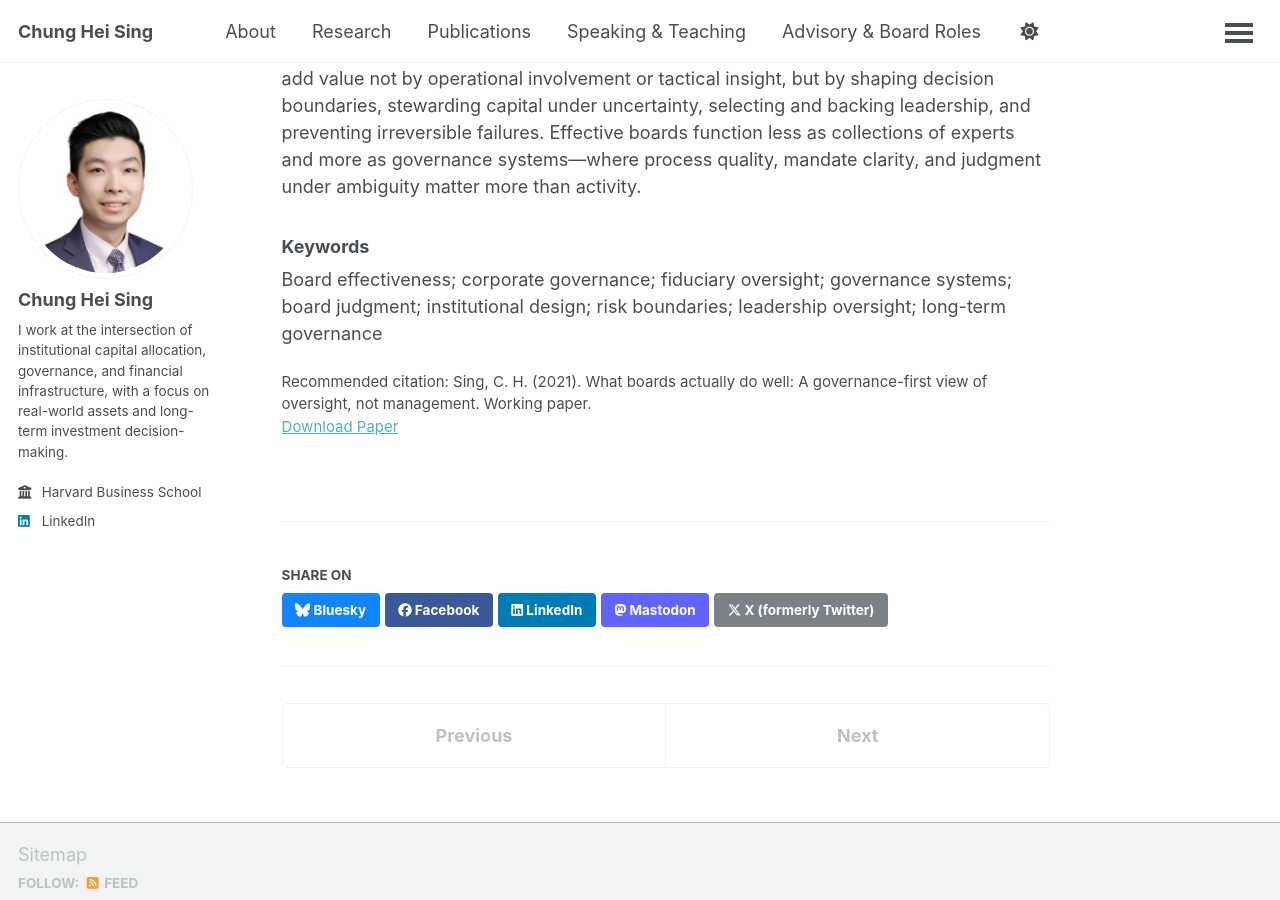
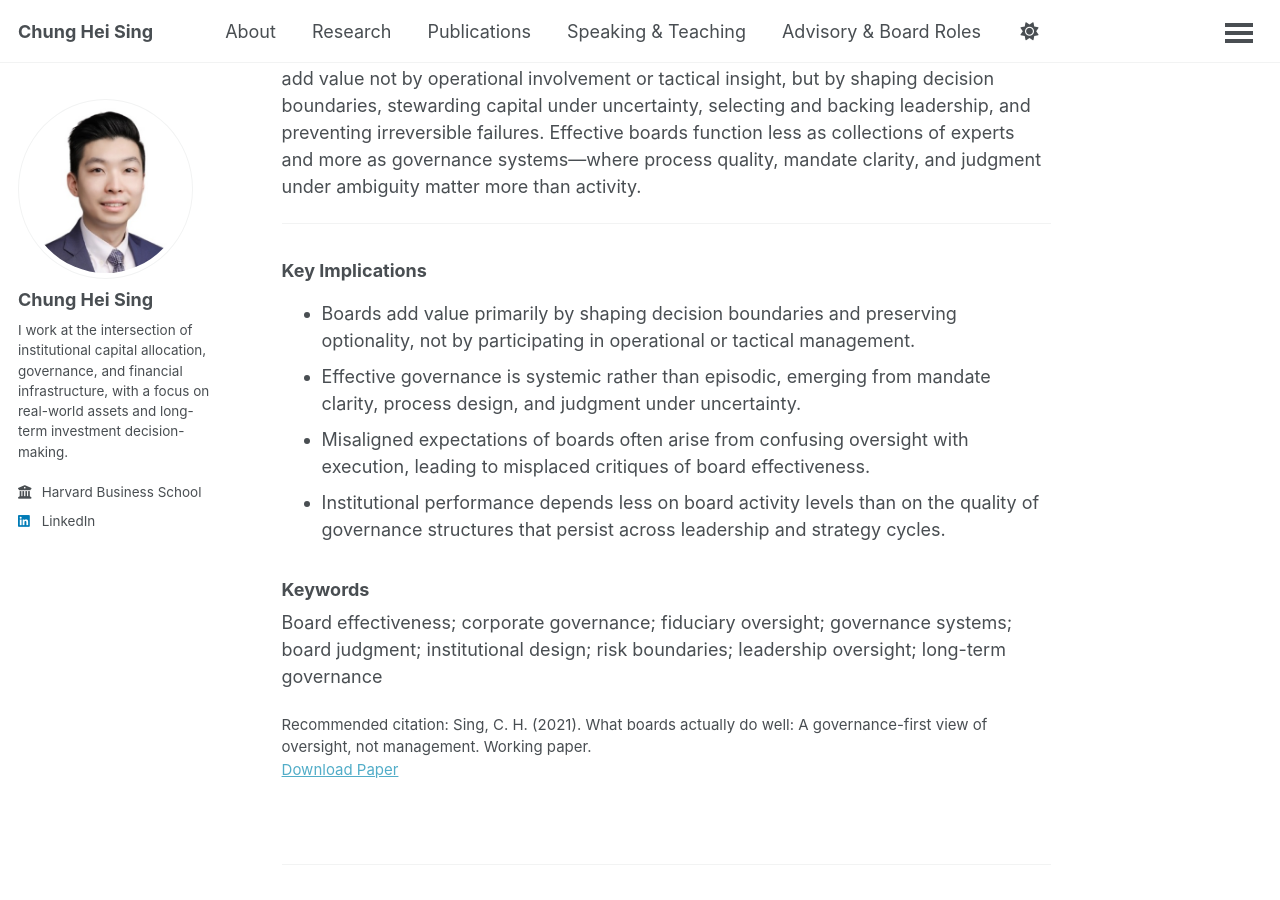
Before and after one commit to chungheising/chungheising.github.io, a Jekyll site: the page built from _publications/2021_02_What_Boards_Actually_Do_Well.md, in a window 1280 px wide and 900 px high, scrolled down 389 px. Built offline with Jekyll 4.4.1, drawn with Linux system fonts in a browser that asks for light colours; a script bundle is joined from its source files by our own code; library files that are not in the unit come from our copies.

Commit message:
Update 2021_02_What_Boards_Actually_Do_Well.md

```diff
--- a/_publications/2021_02_What_Boards_Actually_Do_Well.md
+++ b/_publications/2021_02_What_Boards_Actually_Do_Well.md
@@ -18,6 +18,16 @@ Boards of directors are routinely evaluated against expectations they were never
 
 Drawing on governance experience across public companies, institutional investors, venture-backed firms, and public-interest organizations, this paper argues that boards add value not by operational involvement or tactical insight, but by shaping decision boundaries, stewarding capital under uncertainty, selecting and backing leadership, and preventing irreversible failures. Effective boards function less as collections of experts and more as governance systems—where process quality, mandate clarity, and judgment under ambiguity matter more than activity.
 
+
+---
+
+### Key Implications
+- Boards add value primarily by shaping decision boundaries and preserving optionality, not by participating in operational or tactical management.
+- Effective governance is systemic rather than episodic, emerging from mandate clarity, process design, and judgment under uncertainty.
+- Misaligned expectations of boards often arise from confusing oversight with execution, leading to misplaced critiques of board effectiveness.
+- Institutional performance depends less on board activity levels than on the quality of governance structures that persist across leadership and strategy cycles.
+
+
 ### Keywords
 
 Board effectiveness; corporate governance; fiduciary oversight; governance systems; board judgment; institutional design; risk boundaries; leadership oversight; long-term governance
```
